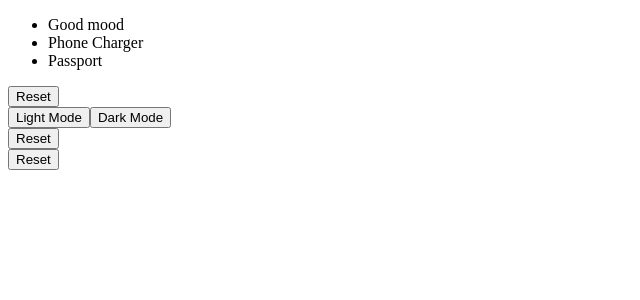
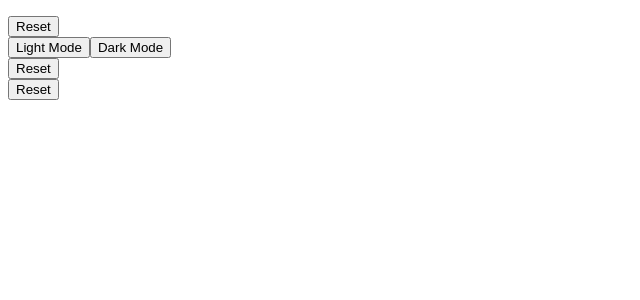
Before and after one commit to 23zeli/custom-hook, a React (Vite) app: page / in a window 1280 px wide. Shown: the top 300 px of the page, without its empty margins (0-640 px from the left). Built offline with nearby package versions, Linux system fonts and the light colour scheme.

Commit message:
mapped items instead of hard coding

```diff
--- a/src/components/itemList.tsx
+++ b/src/components/itemList.tsx
@@ -1,12 +1,17 @@
+import { useState } from "react";
 import ResetButton from "./reset-button";
 
 export default function ItemList () {
+    const [items, setItems] = useState([]);
+
     return (
         <section>
             <ul>
-                <li>Good mood</li>
-                <li>Phone Charger</li>
-                <li>Passport</li>
+                {
+                    items.map((item) => (
+                        <li key={item}>{item}</li>
+                    ))
+                }
             </ul>
 
             <ResetButton />
```
